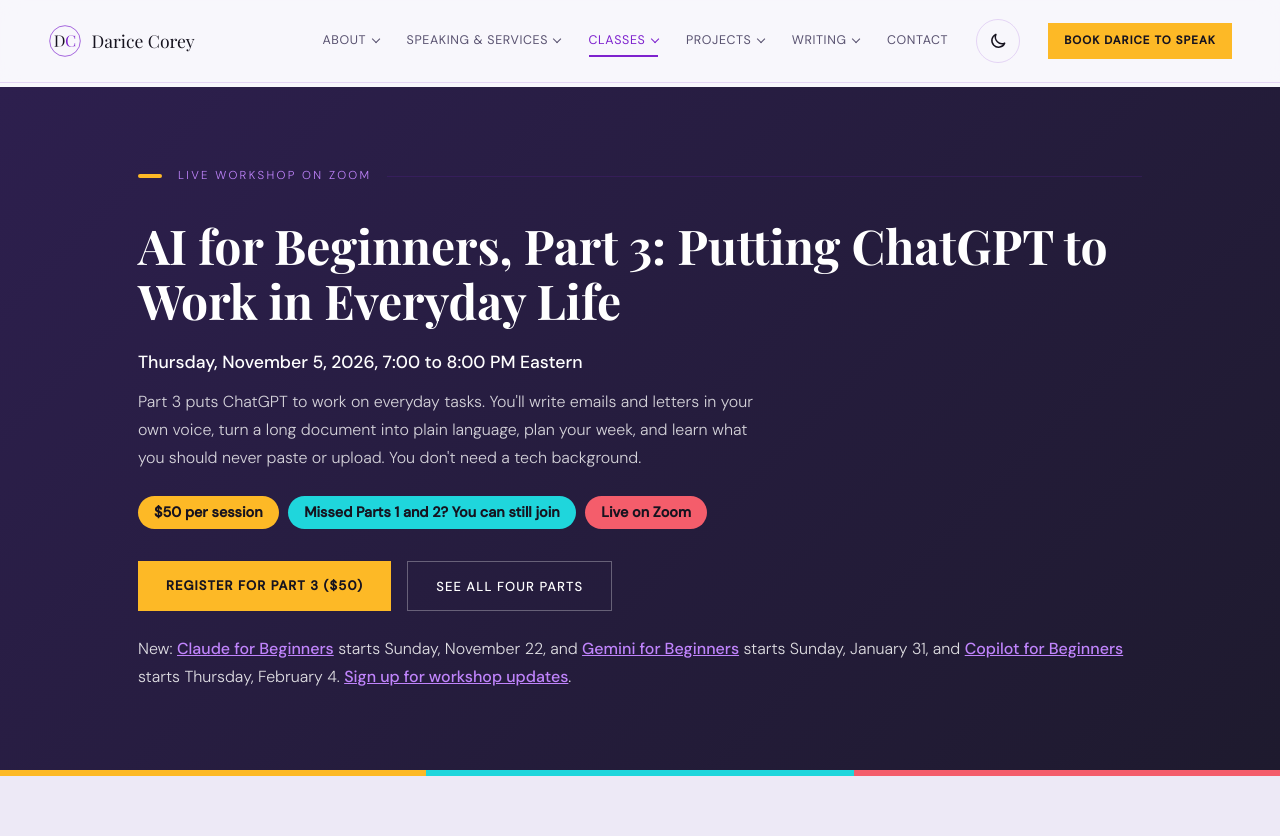
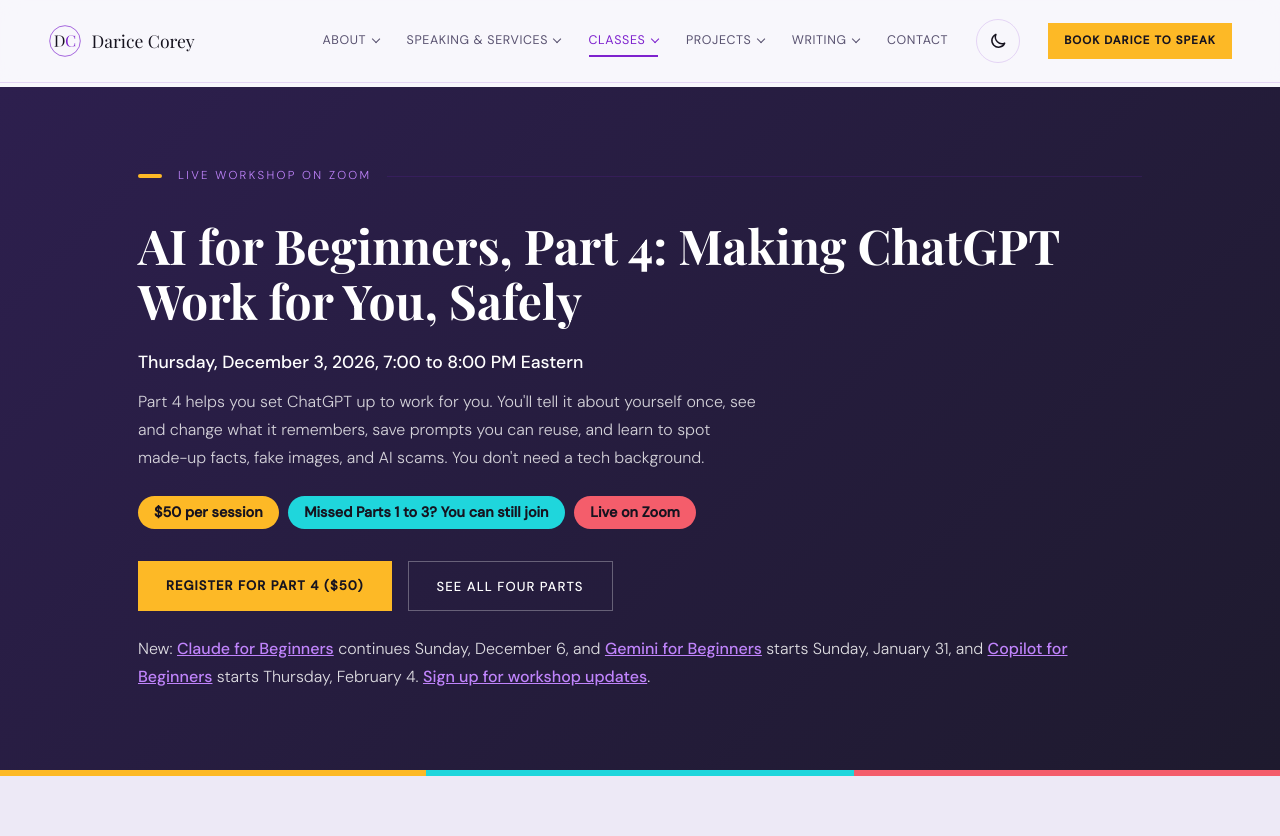
Before and after one commit to dcoreyrasm/dcoreyrasm.github.io, a Jekyll site: the page built from ai-for-beginners.html, in a window 1280 px wide and 1400 px high. Shown: the top 836 px of the window. Built offline with Jekyll 4.4.1, drawn with Linux system fonts in a browser that asks for light colours; some web fonts are replaced; some of the changed text lies outside the part shown; grey boxes are pictures that could not be loaded.

Commit message:
AI for Beginners: make Part 4 the main registration, mark Part 3 as past, bundle now includes Part 3 recording
Co-Authored-By: Claude Opus 5.5 <noreply@anthropic.com>
Claude-Session: https://claude.ai/code/session_012t3sryenFhgR1CyreSnK7Y

```diff
--- a/ai-for-beginners-thank-you.html
+++ b/ai-for-beginners-thank-you.html
@@ -149,7 +149,7 @@ sitemap: false
         part4: { name: 'AI for Beginners, Part 4: Making ChatGPT Work for You, Safely', date: 'Thursday, December 3, 2026, 7:00 to 8:00 PM Eastern', price: 50, zoom: ['part4'] },
         rec1: { name: 'AI for Beginners, Part 1 Recording: Getting Started with ChatGPT', date: 'Watch online through December 10, 2026', price: 50, zoom: [], recording: true },
         rec2: { name: 'AI for Beginners, Part 2 Recording: Having a Real Conversation with ChatGPT', date: 'Watch online through December 10, 2026', price: 50, zoom: [], recording: true },
-        all4: { name: 'AI for Beginners, Full Series (All 4 Parts)', date: 'Live parts on November 5 and December 3, 7:00 to 8:00 PM Eastern', price: 200, zoom: ['part3', 'part4'] }
+        all4: { name: 'AI for Beginners, Full Series (All 4 Parts)', date: 'Part 4 live on Thursday, December 3, 7:00 to 8:00 PM Eastern', price: 200, zoom: ['part4'] }
       };
       var LABELS = { part3: 'Register on Zoom for Part 3', part4: 'Register on Zoom for Part 4' };
 
@@ -189,7 +189,7 @@ sitemap: false
       if (key === 'all4') {
         var note = document.createElement('p');
         note.style.cssText = 'line-height:1.75;max-width:640px;margin-bottom:1.5rem;';
-        note.textContent = "I'll email you the recordings of Parts 1 and 2. Register on Zoom for each live part below.";
+        note.textContent = "I'll email you the recordings of Parts 1, 2, and 3. Register on Zoom for Part 4 below.";
         linksBox.parentNode.insertBefore(note, linksBox);
       }
 
--- a/ai-for-beginners.html
+++ b/ai-for-beginners.html
@@ -5,19 +5,19 @@
 <head>
   <meta charset="UTF-8" />
   <meta name="viewport" content="width=device-width, initial-scale=1.0" />
-  <meta name="description" content="Join Darice Corey for AI for Beginners, Part 3: Putting ChatGPT to Work in Everyday Life, a friendly Zoom workshop on Thursday, November 5, 2026, at 7:00 PM Eastern. No tech background needed, and you can join even if you missed Parts 1 and 2." />
-  <title>AI for Beginners, Part 3 | Darice Corey, LLC</title>
+  <meta name="description" content="Join Darice Corey for AI for Beginners, Part 4: Making ChatGPT Work for You, Safely, a friendly Zoom workshop on Thursday, December 3, 2026, at 7:00 PM Eastern. No tech background needed, and you can join even if you missed Parts 1 to 3." />
+  <title>AI for Beginners, Part 4 | Darice Corey, LLC</title>
   <meta name="robots" content="index, follow" />
   <link rel="canonical" href="https://www.daricecorey.com/ai-for-beginners.html" />
   <meta property="og:type" content="website" />
-  <meta property="og:title" content="AI for Beginners, Part 3 | Darice Corey, LLC" />
-  <meta property="og:description" content="Join Darice Corey for AI for Beginners, Part 3: Putting ChatGPT to Work in Everyday Life, a friendly Zoom workshop on Thursday, November 5, 2026, at 7:00 PM Eastern. No tech background needed, and you can join even if you missed Parts 1 and 2." />
+  <meta property="og:title" content="AI for Beginners, Part 4 | Darice Corey, LLC" />
+  <meta property="og:description" content="Join Darice Corey for AI for Beginners, Part 4: Making ChatGPT Work for You, Safely, a friendly Zoom workshop on Thursday, December 3, 2026, at 7:00 PM Eastern. No tech background needed, and you can join even if you missed Parts 1 to 3." />
   <meta property="og:url" content="https://www.daricecorey.com/ai-for-beginners.html" />
-  <meta property="og:image" content="https://www.daricecorey.com/images/events/ai-for-beginners-part-3.jpg" />
+  <meta property="og:image" content="https://www.daricecorey.com/images/events/ai-for-beginners-part-4.jpg" />
   <meta name="twitter:card" content="summary_large_image" />
-  <meta name="twitter:title" content="AI for Beginners, Part 3 | Darice Corey, LLC" />
-  <meta name="twitter:description" content="Join Darice Corey for AI for Beginners, Part 3: Putting ChatGPT to Work in Everyday Life, a friendly Zoom workshop on Thursday, November 5, 2026, at 7:00 PM Eastern. No tech background needed, and you can join even if you missed Parts 1 and 2." />
-  <meta name="twitter:image" content="https://www.daricecorey.com/images/events/ai-for-beginners-part-3.jpg" />
+  <meta name="twitter:title" content="AI for Beginners, Part 4 | Darice Corey, LLC" />
+  <meta name="twitter:description" content="Join Darice Corey for AI for Beginners, Part 4: Making ChatGPT Work for You, Safely, a friendly Zoom workshop on Thursday, December 3, 2026, at 7:00 PM Eastern. No tech background needed, and you can join even if you missed Parts 1 to 3." />
+  <meta name="twitter:image" content="https://www.daricecorey.com/images/events/ai-for-beginners-part-4.jpg" />
   <script>window.__daOptOut=(function(){try{return localStorage.getItem('da-analytics-optout')==='1'}catch(e){return false}})();if(window.__daOptOut){window['ga-disable-G-725R412XD7']=true;}</script>
   <script async src="https://www.googletagmanager.com/gtag/js?id=G-725R412XD7"></script>
   <script>window.dataLayer=window.dataLayer||[];function gtag(){dataLayer.push(arguments);}gtag('js',new Date());gtag('config','G-725R412XD7');</script>
@@ -40,19 +40,19 @@
     <div class="speaking-hero">
       <div class="container">
         <p class="section-label" style="color:var(--coral);">Live Workshop on Zoom</p>
-        <h1 class="section-heading" style="color:#fff;">AI for Beginners, Part 3: Putting ChatGPT to Work in Everyday Life</h1>
-        <p style="font-size:1.1rem;color:#fff;font-weight:500;margin-bottom:.75rem;">Thursday, November 5, 2026, 7:00 to 8:00 PM Eastern</p>
-        <p style="font-size:1rem;color:rgba(255,255,255,.8);max-width:620px;line-height:1.75;margin-bottom:1.5rem;">Part 3 puts ChatGPT to work on everyday tasks. You'll write emails and letters in your own voice, turn a long document into plain language, plan your week, and learn what you should never paste or upload. You don't need a tech background.</p>
+        <h1 class="section-heading" style="color:#fff;">AI for Beginners, Part 4: Making ChatGPT Work for You, Safely</h1>
+        <p style="font-size:1.1rem;color:#fff;font-weight:500;margin-bottom:.75rem;">Thursday, December 3, 2026, 7:00 to 8:00 PM Eastern</p>
+        <p style="font-size:1rem;color:rgba(255,255,255,.8);max-width:620px;line-height:1.75;margin-bottom:1.5rem;">Part 4 helps you set ChatGPT up to work for you. You'll tell it about yourself once, see and change what it remembers, save prompts you can reuse, and learn to spot made-up facts, fake images, and AI scams. You don't need a tech background.</p>
         <ul class="pop-pills" aria-label="Session highlights">
           <li class="pop-pill gold">$50 per session</li>
-          <li class="pop-pill teal">Missed Parts 1 and 2? You can still join</li>
+          <li class="pop-pill teal">Missed Parts 1 to 3? You can still join</li>
           <li class="pop-pill rose">Live on Zoom</li>
         </ul>
         <div class="hero-ctas">
-          <a href="https://buy.stripe.com/28E7sM9Jlb918umb5j6J207" class="btn-primary" target="_blank" rel="noopener">Register for Part 3 ($50)</a>
+          <a href="https://buy.stripe.com/5kQaEY1cP5OH9yq8Xb6J208" class="btn-primary" target="_blank" rel="noopener">Register for Part 4 ($50)</a>
           <a href="#series-heading" class="btn-ghost" style="color:#fff;border-color:rgba(255,255,255,.3);">See All Four Parts</a>
         </div>
-        <p style="margin-top:1.5rem;color:rgba(255,255,255,.85);line-height:1.7;">New: <a href="/claude-for-beginners.html" style="color:var(--coral);font-weight:500;">Claude for Beginners</a> starts Sunday, November 22, and <a href="/gemini-for-beginners.html" style="color:var(--coral);font-weight:500;">Gemini for Beginners</a> starts Sunday, January 31, and <a href="/copilot-for-beginners.html" style="color:var(--coral);font-weight:500;">Copilot for Beginners</a> starts Thursday, February 4. <a href="#workshop-updates" style="color:var(--coral);font-weight:500;">Sign up for workshop updates</a>.</p>
+        <p style="margin-top:1.5rem;color:rgba(255,255,255,.85);line-height:1.7;">New: <a href="/claude-for-beginners.html" style="color:var(--coral);font-weight:500;">Claude for Beginners</a> continues Sunday, December 6, and <a href="/gemini-for-beginners.html" style="color:var(--coral);font-weight:500;">Gemini for Beginners</a> starts Sunday, January 31, and <a href="/copilot-for-beginners.html" style="color:var(--coral);font-weight:500;">Copilot for Beginners</a> starts Thursday, February 4. <a href="#workshop-updates" style="color:var(--coral);font-weight:500;">Sign up for workshop updates</a>.</p>
       </div>
     </div>
 
@@ -62,16 +62,16 @@
           <p class="section-label">About the Session</p>
           <h2 class="section-heading" id="about-session-heading">What you'll learn.</h2>
           <ul style="line-height:1.9;margin-bottom:2rem;padding-left:1.2rem;">
-            <li>Writing and editing emails, letters, and announcements in your own voice</li>
-            <li>Turning a long document, like a lease or a benefits packet, into plain language</li>
-            <li>Planning meals, trips, budgets, and busy weeks</li>
-            <li>Keeping related chats and files together with Projects</li>
-            <li>What you should never paste or upload</li>
+            <li>Telling ChatGPT about yourself once so you don't repeat it every time</li>
+            <li>Seeing what ChatGPT remembers about you, and how to change or delete it</li>
+            <li>Saving prompts you can reuse</li>
+            <li>Spotting made-up facts, fake images, and AI scams</li>
+            <li>Deciding whether the free version is enough for you</li>
           </ul>
-          <p style="line-height:1.75;margin-bottom:1rem;">Bring something real you'd like help with. If you missed Parts 1 and 2, you can still join.</p>
-          <p style="line-height:1.75;">This is Part 3 of my four-part AI for Beginners series. I've spent more than 35 years working in IT and more than 22 years teaching it at the college level, and I'm currently an executive doctoral student researching AI governance. I teach in plain language, with real examples and plenty of room for questions.</p>
+          <p style="line-height:1.75;margin-bottom:1rem;">Bring something real you'd like help with. If you missed Parts 1 to 3, you can still join.</p>
+          <p style="line-height:1.75;">This is Part 4 of my four-part AI for Beginners series. I've spent more than 35 years working in IT and more than 22 years teaching it at the college level, and I'm currently an executive doctoral student researching AI governance. I teach in plain language, with real examples and plenty of room for questions.</p>
         </div>
-        <img src="/images/events/ai-for-beginners-part-3.jpg" alt="AI for Beginners, Part 3: Putting ChatGPT to Work in Everyday Life. Thursday, November 5, 7:00 to 8:00 PM Eastern, live on Zoom. Hosted by Darice Corey. $50 per session or $200 for all 4 parts, introductory price." width="1122" height="1402" style="width:100%;height:auto;border-radius:12px;" loading="lazy" />
+        <img src="/images/events/ai-for-beginners-part-4.jpg" alt="AI for Beginners, Part 4: Making ChatGPT Work for You, Safely. Thursday, December 3, 7:00 to 8:00 PM Eastern, live on Zoom. Hosted by Darice Corey. $50 per session or $200 for all 4 parts, introductory price." width="1122" height="1402" style="width:100%;height:auto;border-radius:12px;" loading="lazy" />
       </div>
     </section>
 
@@ -122,7 +122,8 @@
               <li>What you should never paste or upload</li>
             </ul>
             <p style="margin:0 0 1rem;"><strong>Safety focus:</strong> keeping personal and financial details out of your chats.</p>
-            <a href="https://buy.stripe.com/28E7sM9Jlb918umb5j6J207" class="btn-ghost" target="_blank" rel="noopener">Register for Part 3 ($50)</a>
+            <p class="class-tag" style="margin-top:auto;margin-bottom:.75rem !important;">This session took place on November 5. The recording is included with the full four-part series.</p>
+            <a href="#register-heading" class="btn-ghost">See the Full Series ($200)</a>
           </div>
           <div class="service-card">
             <img src="/images/events/ai-for-beginners-part-4.jpg" alt="AI for Beginners, Part 4: Making ChatGPT Work for You, Safely. Thursday, December 3, 7:00 to 8:00 PM Eastern, live on Zoom. Hosted by Darice Corey. $50 per session or $200 for all 4 parts, introductory price." width="1122" height="1402" loading="lazy" style="width:100%;height:auto;border-radius:10px;margin-bottom:1.25rem;" />
@@ -152,22 +153,22 @@
             <h3>Single Session</h3>
             <p style="font-size:1.5rem;font-weight:600;margin:.5rem 0 1rem;">$50</p>
             <ul>
-              <li>Either of the remaining parts: November 5 or December 3</li>
-              <li>Each part works on its own, so you can join for just the ones you want</li>
+              <li>Part 4, the last live part: December 3</li>
+              <li>Each part works on its own, so you can join even if you missed the others</li>
               <li>Live on Zoom, with its own registration</li>
             </ul>
             <div class="card-actions">
-              <a href="https://buy.stripe.com/28E7sM9Jlb918umb5j6J207" class="btn-primary" target="_blank" rel="noopener">Register for Part 3 ($50)</a>
-              <a href="#series-heading" class="btn-ghost">Choose Another Part</a>
+              <a href="https://buy.stripe.com/5kQaEY1cP5OH9yq8Xb6J208" class="btn-primary" target="_blank" rel="noopener">Register for Part 4 ($50)</a>
+              <a href="#series-heading" class="btn-ghost">See the Recordings</a>
             </div>
           </div>
           <div class="service-card">
             <h3>Full Four-Part Series</h3>
             <p style="font-size:1.5rem;font-weight:600;margin:.5rem 0 1rem;">$200</p>
             <ul>
-              <li>All four parts, including the recordings of Parts 1 and 2</li>
-              <li>Live on Zoom for Parts 3 and 4: November 5 and December 3</li>
-              <li>You'll register on Zoom separately for each live part</li>
+              <li>All four parts: the recordings of Parts 1, 2, and 3</li>
+              <li>Live on Zoom for Part 4: December 3</li>
+              <li>You'll register on Zoom for Part 4 after checkout</li>
             </ul>
             <div class="card-actions">
               <a href="https://buy.stripe.com/bJecN6aNp3Gz5iab5j6J202" class="btn-primary" target="_blank" rel="noopener">Register for All 4 Parts ($200)</a>
@@ -196,7 +197,7 @@
       <div class="container">
         <p class="section-label">Coming Soon</p>
         <h2 class="section-heading" id="coming-soon-heading">Claude now, Gemini and Copilot next.</h2>
-        <p class="section-sub">My four-part <a href="/claude-for-beginners.html" style="color:var(--coral);">Claude for Beginners</a> series starts Sunday, November 22, and my <a href="/gemini-for-beginners.html" style="color:var(--coral);">Gemini for Beginners</a> series starts Sunday, January 31, and my <a href="/copilot-for-beginners.html" style="color:var(--coral);">Copilot for Beginners</a> series starts Thursday, February 4, with the same plain-language approach and focus on using AI safely. Join my workshop updates list and I'll email you when new dates open, along with other workshops and offerings.</p>
+        <p class="section-sub">My four-part <a href="/claude-for-beginners.html" style="color:var(--coral);">Claude for Beginners</a> series continues Sunday, December 6, and my <a href="/gemini-for-beginners.html" style="color:var(--coral);">Gemini for Beginners</a> series starts Sunday, January 31, and my <a href="/copilot-for-beginners.html" style="color:var(--coral);">Copilot for Beginners</a> series starts Thursday, February 4, with the same plain-language approach and focus on using AI safely. Join my workshop updates list and I'll email you when new dates open, along with other workshops and offerings.</p>
         {% include list-signup.html key="wu" primary="workshops" button="Send Me Updates" %}
       </div>
     </section>
--- a/classes.html
+++ b/classes.html
@@ -77,8 +77,8 @@
             <p>This is a friendly ChatGPT series for people who keep hearing about AI and aren't sure where to start. Each part goes a little deeper than the one before it, and each one works on its own.</p>
             <ul>
               <li>Thursdays, 7:00 to 8:00 PM Eastern</li>
-              <li>Still ahead: November 5 and December 3</li>
-              <li>$50 per session, or $200 for all four parts, including the Part 1 and Part 2 recordings</li>
+              <li>Still ahead: Part 4 on December 3</li>
+              <li>$50 for Part 4, or $200 for all four parts, including the Part 1, 2, and 3 recordings</li>
             </ul>
             <div class="class-actions">
               <a href="/ai-for-beginners.html" class="btn-primary">See the Series</a>
```
